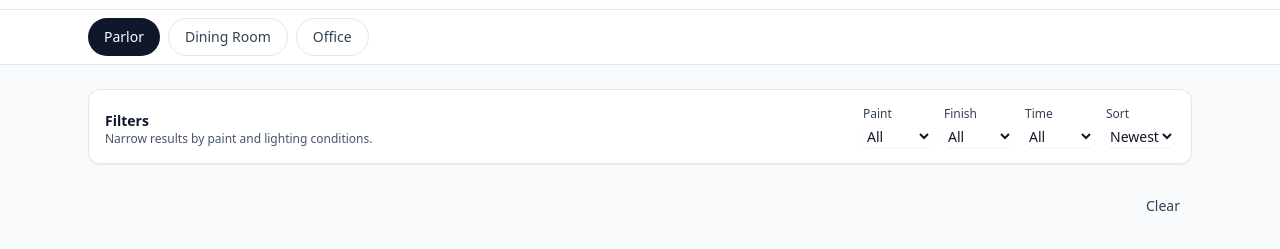
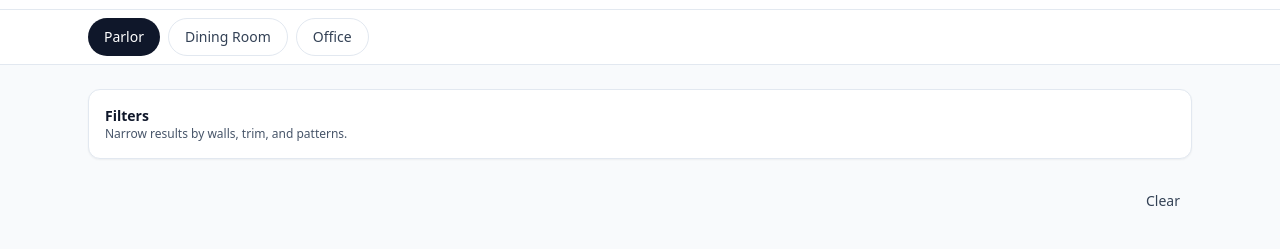
Before and after one commit to breelowdermilk/house-color-gallery, a plain HTML site: page index.html in a window 1280 px wide. Shown: the part 59-308 px from the top of the page. Drawn offline with nearby package versions, Linux system fonts and the light colour scheme; no server answers.

Commit message:
Fix filter UI and Gallery init check

```diff
--- a/index.html
+++ b/index.html
@@ -95,60 +95,11 @@
         <div class="flex flex-col gap-3 rounded-xl border border-slate-200 bg-white p-4 shadow-sm sm:flex-row sm:items-end sm:justify-between">
           <div class="min-w-0">
             <h2 class="text-sm font-semibold text-slate-900">Filters</h2>
-            <p class="text-xs text-slate-600">Narrow results by paint and lighting conditions.</p>
+            <p class="text-xs text-slate-600">Narrow results by walls, trim, and patterns.</p>
           </div>
 
-          <form id="filters" class="grid w-full grid-cols-2 gap-3 sm:w-auto sm:grid-cols-4" autocomplete="off">
-            <div class="col-span-1">
-              <label for="filter-paint" class="block text-xs font-medium text-slate-700">Paint</label>
-              <select
-                id="filter-paint"
-                name="paint"
-                class="mt-1 block w-full rounded-md border-slate-200 bg-white text-sm shadow-sm focus:border-slate-400 focus:ring-slate-400"
-              >
-                <option value="">All</option>
-              </select>
-            </div>
-
-            <div class="col-span-1">
-              <label for="filter-finish" class="block text-xs font-medium text-slate-700">Finish</label>
-              <select
-                id="filter-finish"
-                name="finish"
-                class="mt-1 block w-full rounded-md border-slate-200 bg-white text-sm shadow-sm focus:border-slate-400 focus:ring-slate-400"
-              >
-                <option value="">All</option>
-              </select>
-            </div>
-
-            <div class="col-span-1">
-              <label for="filter-time" class="block text-xs font-medium text-slate-700">Time</label>
-              <select
-                id="filter-time"
-                name="time"
-                class="mt-1 block w-full rounded-md border-slate-200 bg-white text-sm shadow-sm focus:border-slate-400 focus:ring-slate-400"
-              >
-                <option value="">All</option>
-              </select>
-            </div>
-
-            <div class="col-span-1">
-              <label for="filter-sort" class="block text-xs font-medium text-slate-700">Sort</label>
-              <select
-                id="filter-sort"
-                name="sort"
-                class="mt-1 block w-full rounded-md border-slate-200 bg-white text-sm shadow-sm focus:border-slate-400 focus:ring-slate-400"
-              >
-                <option value="newest">Newest</option>
-                <option value="oldest">Oldest</option>
-                <option value="paint">Paint</option>
-              </select>
-            </div>
-          </form>
+          <div id="filter-dropdowns" class="w-full sm:w-auto"></div>
         </div>
-
-        <!-- Additional filter dropdowns can be injected here -->
-        <div id="filter-dropdowns" class="mt-3"></div>
       </section>
 
       <section aria-label="Gallery" class="min-h-[40vh]">
--- a/js/app.js
+++ b/js/app.js
@@ -164,10 +164,10 @@ const App = (function() {
    */
   function initModules() {
     // Initialize Gallery
-    if (typeof Gallery !== 'undefined') {
+    if (typeof Gallery !== 'undefined' && typeof Gallery.init === 'function') {
       Gallery.init();
-    } else if (typeof HouseColorGallery !== 'undefined') {
-      HouseColorGallery.initGallery();
+    } else {
+      console.warn('Gallery module not available');
     }
 
     // Initialize Comments/Favorites
```
